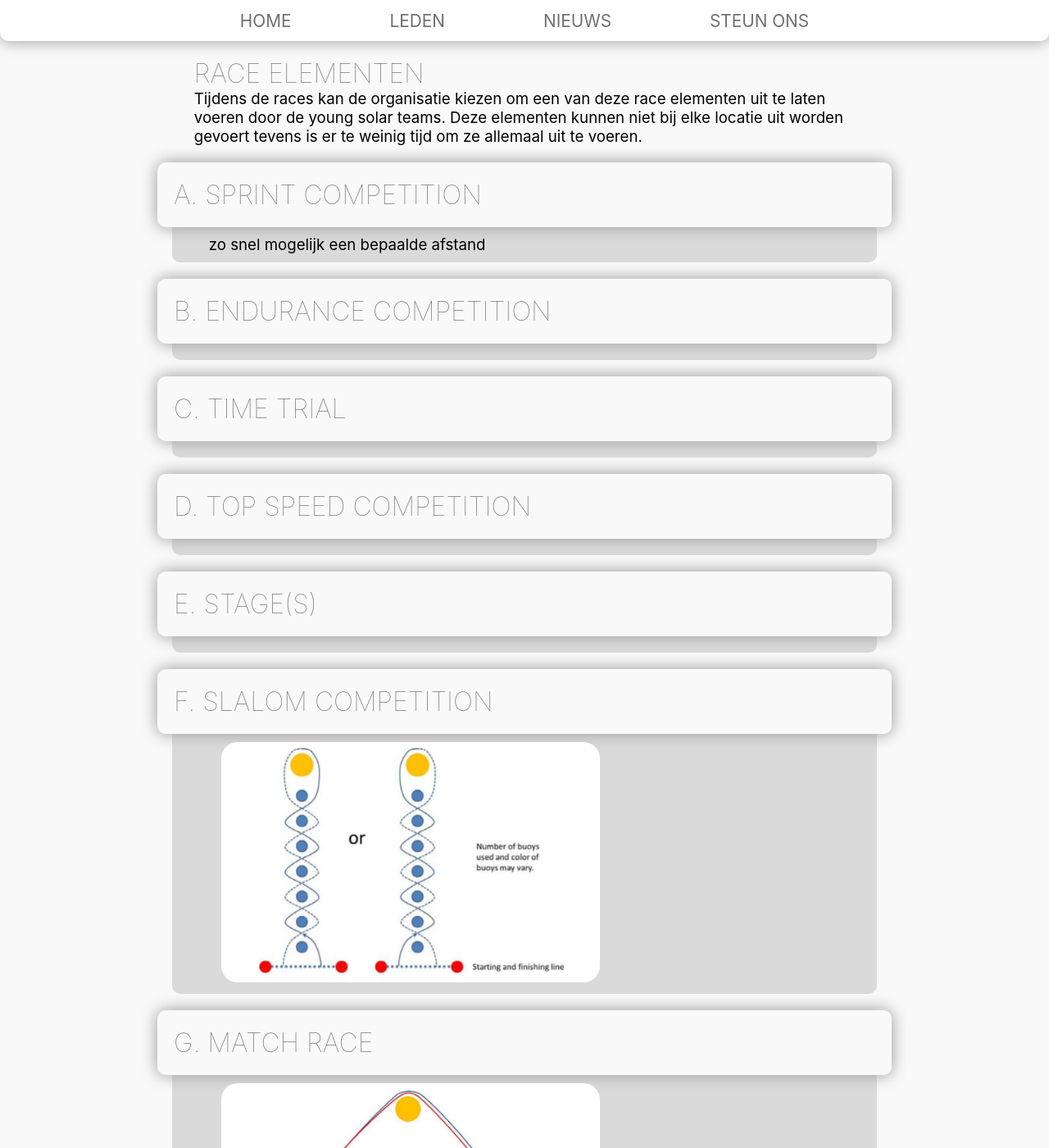
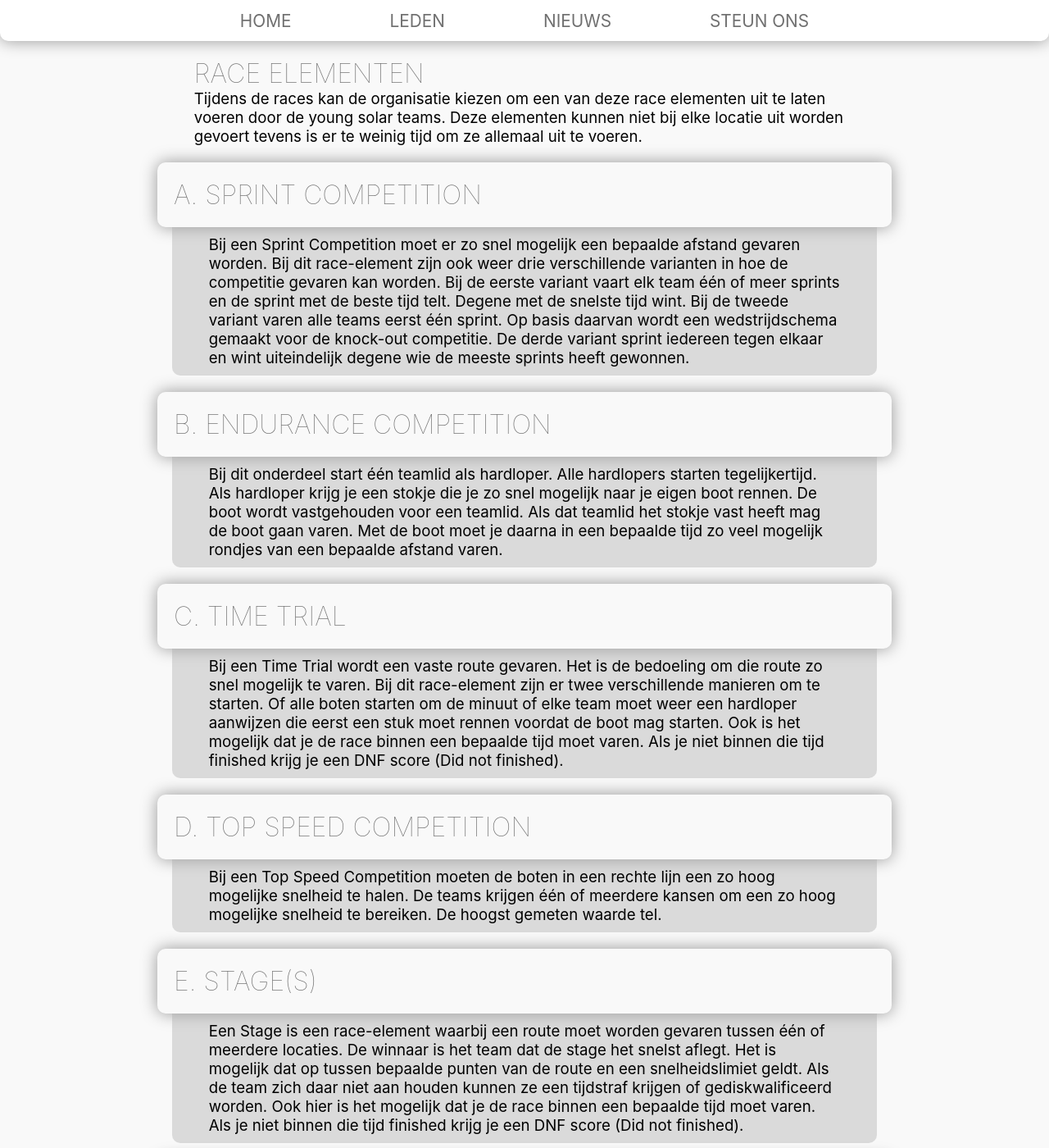
Before and after one commit to YoungSolarChallengeRaai/youngsolarchallengeraai.github.io, a Jekyll site: the page built from races.html, in a window 1280 px wide and 1400 px high. Shown: the whole window at 82% size. Built offline with Jekyll 4.4.1, drawn with Linux system fonts in a browser that asks for light colours; some of the changed text lies outside the part shown.

Commit message:
Update race-elements.json

```diff
--- a/_data/race-elements.json
+++ b/_data/race-elements.json
@@ -2,49 +2,50 @@
     {
         "name": "Sprint Competition",
         "char": "A",
-        "description": "zo snel mogelijk een bepaalde afstand",
+        "description": "Bij een Sprint Competition moet er zo snel mogelijk een bepaalde afstand gevaren worden. Bij dit race-element zijn ook weer drie verschillende varianten in hoe de competitie gevaren kan worden. Bij de eerste variant vaart elk team één of meer sprints en de sprint met de beste tijd telt. Degene met de snelste tijd wint. Bij de tweede variant varen alle teams eerst één sprint. Op basis daarvan wordt een wedstrijdschema gemaakt voor de knock-out competitie. De derde variant sprint iedereen tegen elkaar en wint uiteindelijk degene wie de meeste sprints heeft gewonnen.",
         "img": ""
     },
     {
         "name": "Endurance Competition",
         "char": "B",
-        "description": "",
+        "description": "Bij dit onderdeel start één teamlid als hardloper. Alle hardlopers starten tegelijkertijd. Als hardloper krijg je een stokje die je zo snel mogelijk naar je eigen boot rennen. De boot wordt vastgehouden voor een teamlid. Als dat teamlid het stokje vast heeft mag de boot gaan varen. Met de boot moet je daarna in een bepaalde tijd zo veel mogelijk rondjes van een bepaalde afstand varen.",
         "img": ""
     },
     {
         "name": "Time Trial",
         "char": "C",
-        "description": "",
+        "description": "Bij een Time Trial wordt een vaste route gevaren. Het is de bedoeling om die route zo snel mogelijk te varen. Bij dit race-element zijn er twee verschillende manieren om te starten. Of alle boten starten om de minuut of elke team moet weer een hardloper aanwijzen die eerst een stuk moet rennen voordat de boot mag starten. Ook is het mogelijk dat je de race binnen een bepaalde tijd moet varen. Als je niet binnen die tijd finished krijg je een DNF score (Did not finished).",
         "img": ""
     },
     {
         "name": "Top Speed Competition",
         "char": "D",
-        "description": "",
+        "description": "Bij een Top Speed Competition moeten de boten in een rechte lijn een zo hoog mogelijke snelheid te halen. De teams krijgen één of meerdere kansen om een zo hoog mogelijke snelheid te bereiken. De hoogst gemeten waarde tel.",
         "img": ""
     },
     {
         "name": "Stage(s)",
         "char": "E",
-        "description": "",
+        "description": "Een Stage is een race-element waarbij een route moet worden gevaren tussen één of meerdere locaties. De winnaar is het team dat de stage het snelst aflegt. Het is mogelijk dat op tussen bepaalde punten van de route en een snelheidslimiet geldt. Als de team zich daar niet aan houden kunnen ze een tijdstraf krijgen of gediskwalificeerd worden. Ook hier is het mogelijk dat je de race binnen een bepaalde tijd moet varen. Als je niet binnen die tijd finished krijg je een DNF score (Did not finished).",
         "img": ""
     },
     {
         "name": "Slalom Competition",
         "char" : "F",
-        "description": "",
+        "description": "Elk team krijg één of meerdere pogingen om een slalom tussen boeien zo snel mogelijk af te leggen. De snelst gemeten waarde telt in het geval dat de teams meerdere pogingen krijgen. Als je een boei overslaat of raakt worden er drie seconden bij je tijd opgeteld. Het aantal boeien kan per race verschillen.",
         "img":"/resources/images/races/slalom.jpg"
     },
     {
         "name": "Match Race",
         "char": "G",
-        "description": "",
+        "description": "In een Match Race moet een uitgezet parcour gevaren worden (zie afbeelding). De boten racen in tweetallen tegen elkaar. De boot die als eerste over de finishlijn komt heeft gewonnen. De uiteindelijke winnaar kan bepaald worden met een knock-out competitie of een round robin.",
         "img": "/resources/images/races/match-race.png"
     },
     {
         "name": "Charles’ Special Race",
         "char": "H",
-        "description": "",
+        "description": "H. Charles' Special Race
+Ook hier varen de boten een parcours (zie afbeelding). De boten races in tweetallen tegen elkaar. De boot die als eerste over de finishlijn komt heeft gewonnen. De uiteindelijke winnaar kan bepaald worden via twee verschillende manieren. De eerste manier is via een knock-out competitie waarbij de eerste ronde getimed wordt en op basis daarvan een wedstrijdschema wordt opgesteld met 29 of 16 teams. Bij de tweede manier worden de tweetallen voor de knock-out competitie gemaakt aan de hand van een voorafgaande race. In de race wint de boot die als eerste over de finish komt. Als een boot een andere boot inhaalt wint de boot die de andere boot heeft ingehaald meteen en gaat door naar de volgende ronde van de knock-out. ????",
         "img": "/resources/images/races/charles-race.jpg"
     },
     {
```
